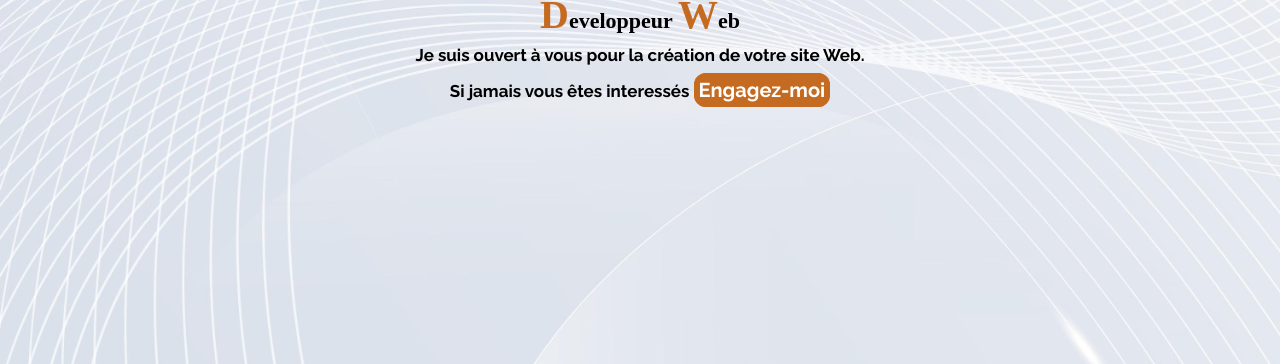
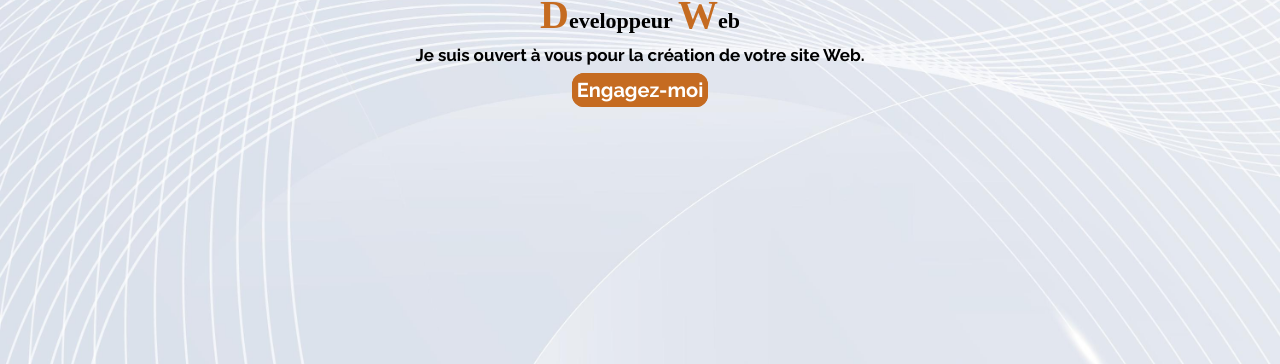
Before and after one commit to Whoisozdem/First-page-ever, a plain HTML site: page index.html in a window 1280 px wide. Shown: the part 386-750 px from the top of the page. Drawn offline with Linux system fonts and the light colour scheme; a web font is replaced by a local one.

Commit message:
Update index.html

```diff
--- a/index.html
+++ b/index.html
@@ -31,7 +31,7 @@
  <div class="moi">
     <h1>Mohamed NGOM</h1>
     <P><strong><span>D</span>eveloppeur <span>W</span>eb</strong></P>
-    <p class="ouvert">Je suis ouvert à vous pour la création de votre site Web.<br />Si jamais vous êtes interessés <a href="mailto:mohamedngom999@gmail.com">Engagez-moi</a></p>
+    <p class="ouvert">Je suis ouvert à vous pour la création de votre site Web.<br /><a href="mailto:mohamedngom999@gmail.com">Engagez-moi</a></p>
 
 </div><br><br><br><br><br><br>
 </section>
```
